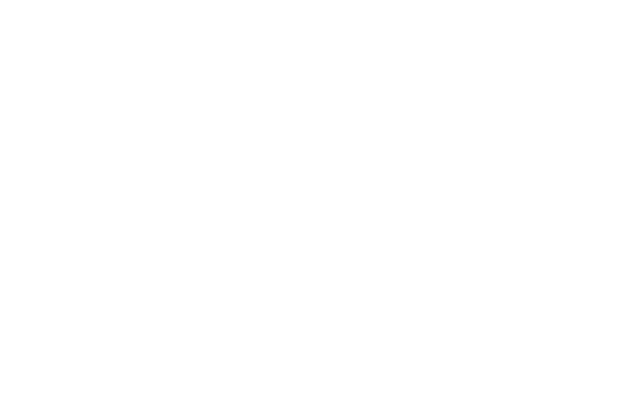
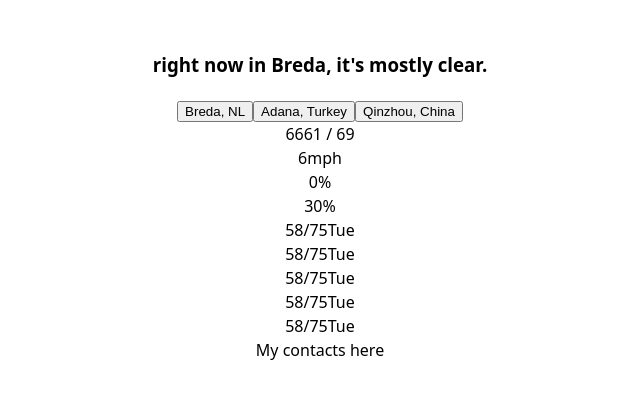
Before and after one commit to oneandonlycharlie/Weather_App, a React (Vite) app: page / in a window 1280 px wide. Shown: the top 398 px of the page, without its empty margins (320-960 px from the left). Built offline with nearby package versions, Linux system fonts and the light colour scheme.

Commit message:
Build: add components

```diff
--- a/src/App.jsx
+++ b/src/App.jsx
@@ -6,7 +6,72 @@ function App() {
 
   return (
     <>
-
+      <main>
+        <div className='header'>
+          <h3>right now in <span className='razzmatazz location'>Breda</span>, it's <span className='splash description'>mostly clear</span>.</h3>
+          <div className="buttons">
+            <button>Breda, NL</button><button>Adana, Turkey</button><button>Qinzhou, China</button>
+          </div>
+        </div>
+        <section className="window">
+          <div className='primary'>
+            <box-icon className="logo item"
+              name='sun'
+              type='solid'
+              size="css"
+              ></box-icon>
+            <div className='temperature item'>
+                <span className='current'>66</span>
+                <span className='range'>61 / 69</span>
+            </div>
+            <div className='features item'>
+              <div>
+                <box-icon className="logo" name='wind' size="css"></box-icon>
+                <span className='current'>6</span>
+                <span>mph</span>
+              </div>
+              <div>
+                <box-icon className="logo" name='shower' size="css"></box-icon>
+                <span className='current'>0</span>
+                <span>%</span>
+              </div>
+              <div>
+                <box-icon className="logo" name='droplet' size="css"></box-icon>
+                <span className='current'>30</span>
+                <span>%</span>
+              </div>
+            </div>
+          </div>
+          <div className="secondary">
+            <div className="item">
+              <box-icon className="logo" name='cloud' ></box-icon>
+              <span className="range">58/75</span>
+              <span className="date">Tue</span>
+            </div>
+            <div className="item">
+              <box-icon className="logo" name='cloud' ></box-icon>
+              <span className="range">58/75</span>
+              <span className="date">Tue</span>
+            </div>
+            <div className="item">
+              <box-icon className="logo" name='cloud' ></box-icon>
+              <span className="range">58/75</span>
+              <span className="date">Tue</span>
+            </div>
+            <div className="item">
+              <box-icon className="logo"name='cloud' ></box-icon>
+              <span className="range">58/75</span>
+              <span className="date">Tue</span>
+            </div>
+            <div className="item">
+              <box-icon className="logo" name='cloud' ></box-icon>
+              <span className="range">58/75</span>
+              <span className="date">Tue</span>
+            </div>
+          </div>
+        </section>
+      </main>
+      <footer>My contacts here</footer>
     </>
   )
 }
```
